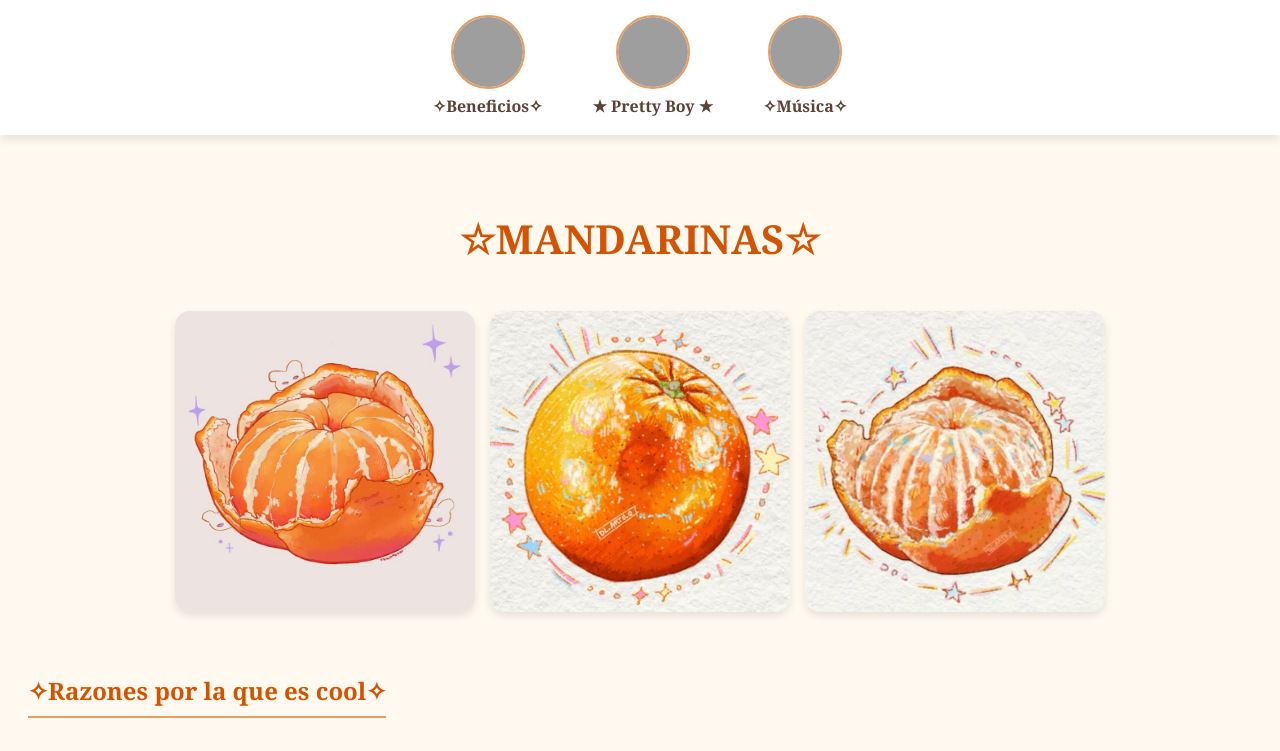
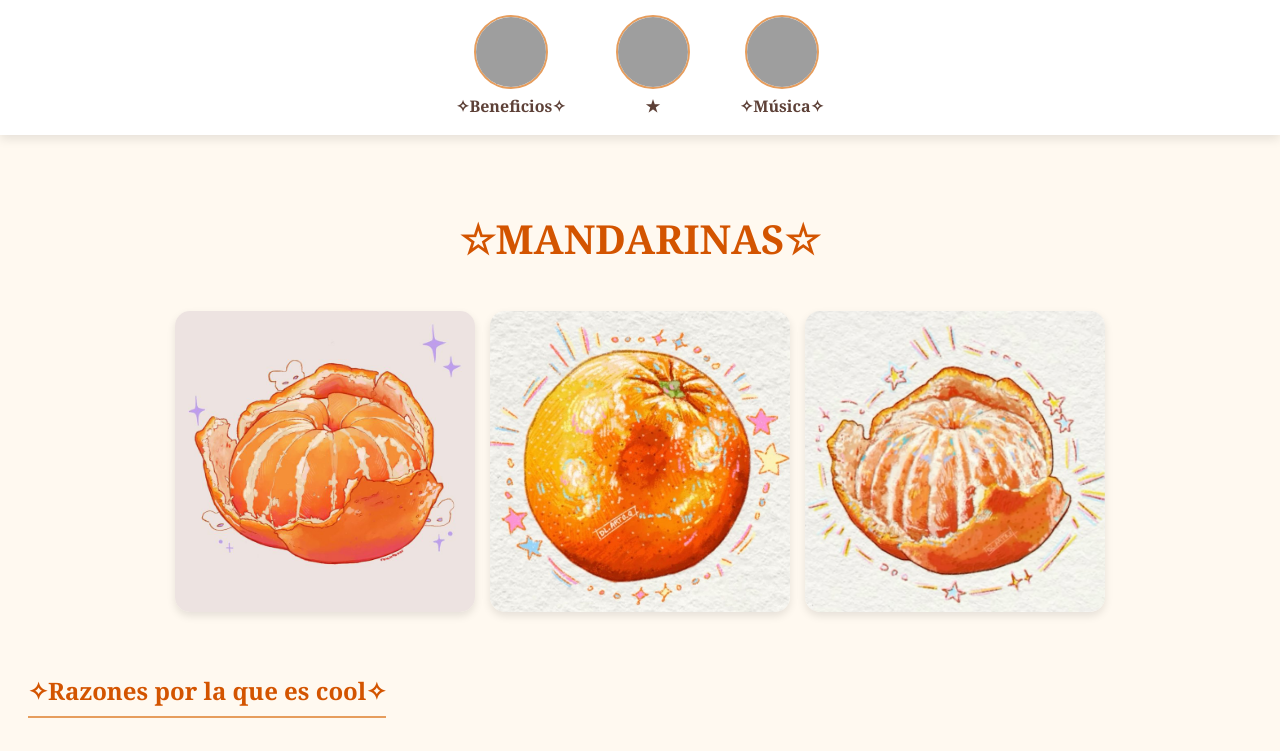
Before and after one commit to xxorixx012-alt/Applepi012, a plain HTML site: page index.html in a window 1280 px wide. Shown: the top 751 px of the page. Drawn offline with Linux system fonts and the light colour scheme; grey boxes are pictures that could not be loaded.

Commit message:
Update index.html

```diff
--- a/index.html
+++ b/index.html
@@ -111,7 +111,7 @@
 
                 <a href="Prettyboy.html" class="nav-item">
                     <img src="https://i.pinimg.com/736x/65/b5/a7/65b5a7ffd297b16c7ee62b8162f2ab15.jpg" class="nav-icon">
-                    <span>★ Pretty Boy ★</span>
+                    <span>★</span>
                 </a>
 
                 <a href="https://www.youtube.com/live/hPt1gUE1zAc?si=7UpgYA56pj7ntkfB" target="_blank" class="nav-item">
```
